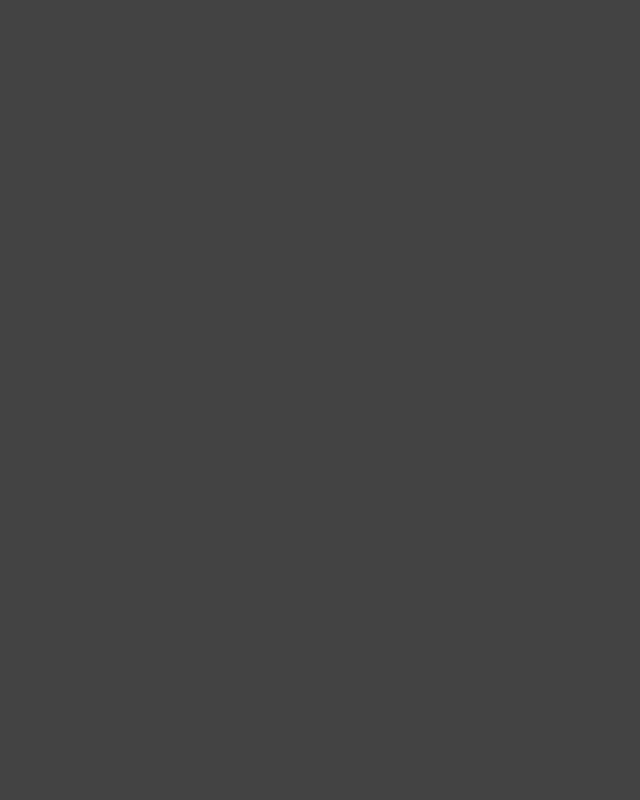
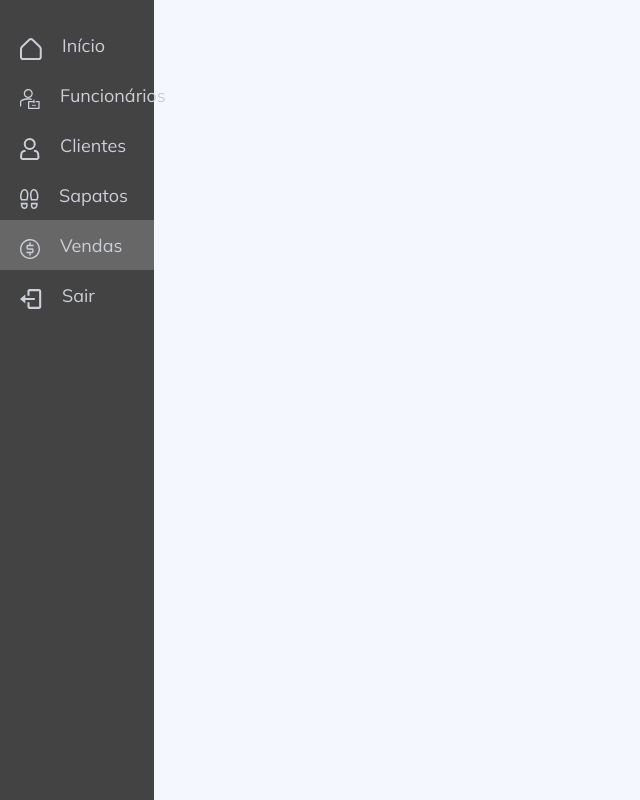
Before and after one commit to luis-saes/sapataria-henrique, a React (Create React App) app in the folder front-end/: page /vendas in a window 1280 px wide. Before the commit this address had no page. Shown: the whole page, without its empty margins (0-640 px from the left). Built offline with nearby package versions, Linux system fonts and the light colour scheme.

Commit message:
Colocando icones, rotas e texto na sidebar dashboard

```diff
--- a/front-end/src/App.js
+++ b/front-end/src/App.js
@@ -1,6 +1,10 @@
-import React, { useState } from "react";
+import React from "react";
 import Modal from "./components/login/Modal";
 import Dashboard from "./components/dashboard/Dashboard";
+import Funcionarios from "./components/dashboard/funcionarios/Funcionarios";
+import Clientes from "./components/dashboard/clientes/Clientes";
+import Sapatos from "./components/dashboard/sapatos/Sapatos";
+import Vendas from "./components/dashboard/vendas/Vendas";
 import styles from "./App.module.css";
 import { Routes, Route } from "react-router-dom";
 
@@ -21,6 +25,10 @@ function App() {
         <Route path="/" element={<Modal />} />
         <Route path="/login" element={<Modal />} />
         <Route path="/dashboard" element={<Dashboard />} />
+        <Route path="/funcionarios" element={<Funcionarios />} />
+        <Route path="/clientes" element={<Clientes />} />
+        <Route path="/sapatos" element={<Sapatos />} />
+        <Route path="/vendas" element={<Vendas />} />
       </Routes>
     </div>
   );
--- a/front-end/src/components/dashboard/Sidebar.jsx
+++ b/front-end/src/components/dashboard/Sidebar.jsx
@@ -1,5 +1,6 @@
 import React from "react";
 import SectionButton from "./SectionButton";
+import { Link } from "react-router-dom";
 import { ReactComponent as Home } from "../../assets/icons/home.svg";
 import { ReactComponent as Worker } from "../../assets/icons/worker.svg";
 import { ReactComponent as Client } from "../../assets/icons/client.svg";
@@ -12,33 +13,45 @@ const Sidebar = () => {
   return (
     <div>
       <div style={{ marginTop: "20px" }}>
+        <Link to="/dashboard" style={{ textDecoration: "none" }}>
           <SectionButton
             logo={<Home />}
             text="Início"
             active={currentPathName === "/dashboard"}
           />
+        </Link>
       </div>
+      <Link to="/funcionarios" style={{ textDecoration: "none" }}>
         <SectionButton
           logo={<Worker />}
           text="Funcionários"
           active={currentPathName === "/funcionarios"}
         />
+      </Link>
+      <Link to="/clientes" style={{ textDecoration: "none" }}>
         <SectionButton
           logo={<Client />}
           text="Clientes"
           active={currentPathName === "/clientes"}
         />
+      </Link>
+      <Link to="/sapatos" style={{ textDecoration: "none" }}>
         <SectionButton
           logo={<Shoes />}
           text="Sapatos"
           active={currentPathName === "/sapatos"}
         />
+      </Link>
+      <Link to="/vendas" style={{ textDecoration: "none" }}>
         <SectionButton
           logo={<Sales />}
           text="Vendas"
           active={currentPathName === "/vendas"}
         />
+      </Link>
+      <Link to="/login" style={{ textDecoration: "none" }}>
         <SectionButton logo={<Logout />} text="Sair" />
+      </Link>
     </div>
   );
 };
--- /dev/null
+++ b/front-end/src/components/dashboard/clientes/Clientes.jsx
@@ -0,0 +1,13 @@
+import React from "react";
+import Dashboard from "../Dashboard";
+import styles from "../Dashboard.module.css";
+
+const Clientes = () => {
+  return (
+    <div className={styles.dashboard}>
+      <Dashboard />
+    </div>
+  );
+};
+
+export default Clientes;
--- /dev/null
+++ b/front-end/src/components/dashboard/funcionarios/Funcionarios.jsx
@@ -0,0 +1,13 @@
+import React from "react";
+import Dashboard from "../Dashboard";
+import styles from "../Dashboard.module.css";
+
+const Funcionarios = () => {
+  return (
+    <div className={styles.dashboard}>
+      <Dashboard />
+    </div>
+  );
+};
+
+export default Funcionarios;
--- /dev/null
+++ b/front-end/src/components/dashboard/sapatos/Sapatos.jsx
@@ -0,0 +1,13 @@
+import React from "react";
+import Dashboard from "../Dashboard";
+import styles from "../Dashboard.module.css";
+
+const Sapatos = () => {
+  return (
+    <div className={styles.dashboard}>
+      <Dashboard />
+    </div>
+  );
+};
+
+export default Sapatos;
--- /dev/null
+++ b/front-end/src/components/dashboard/vendas/Vendas.jsx
@@ -0,0 +1,13 @@
+import React from "react";
+import Dashboard from "../Dashboard";
+import styles from "../Dashboard.module.css";
+
+const Vendas = () => {
+  return (
+    <div className={styles.dashboard}>
+      <Dashboard />
+    </div>
+  );
+};
+
+export default Vendas;
```
Lines whose indentation alone changed are shown as unchanged.
